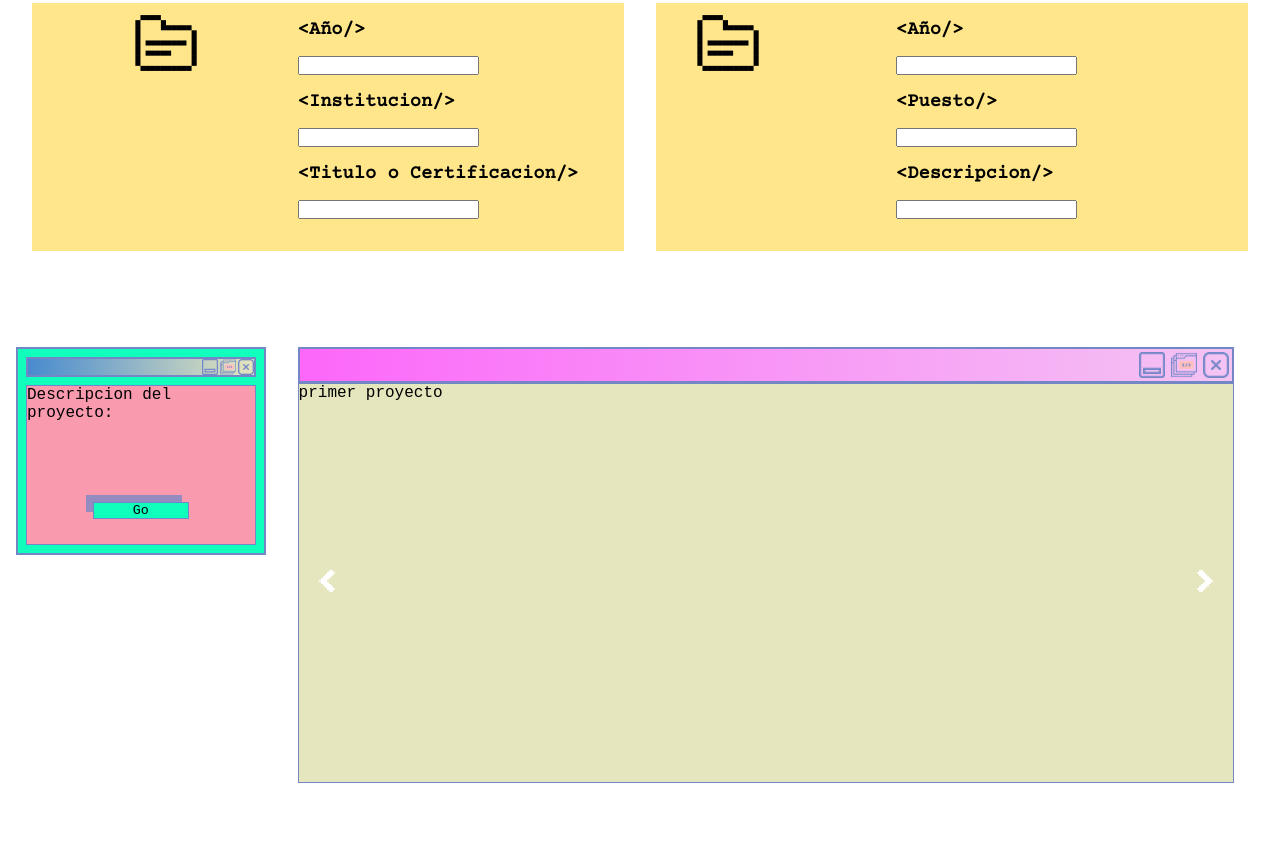
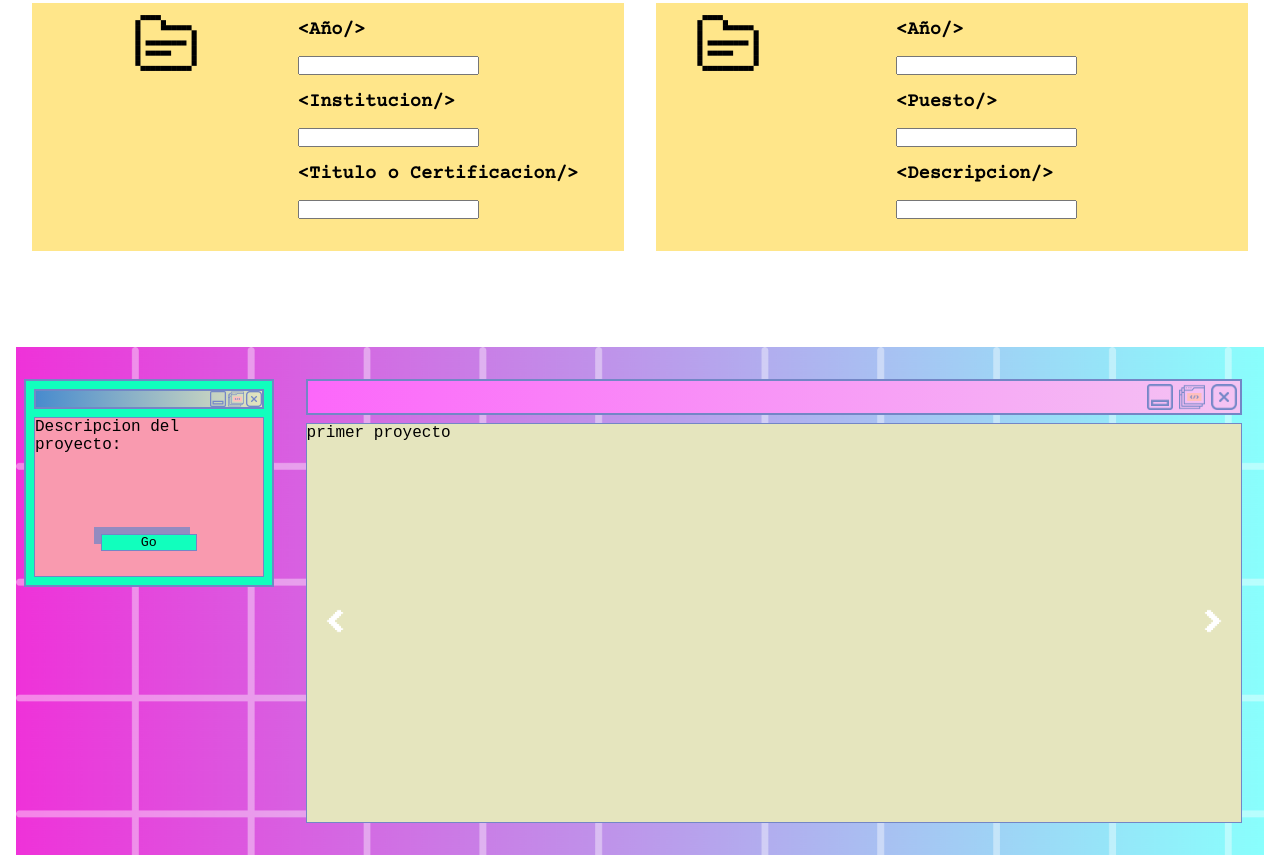
Before and after one commit to MITdesarrollo/front-portfolio-Arg, a website: page secciones/home.html in a window 1280 px wide. Shown: the part 2485-3340 px from the top of the page. Before the commit the page ends 3300 px from the top, so only its background shows below. Drawn offline with nearby package versions, Linux system fonts and the light colour scheme.

Commit message:
background

```diff
--- a/scss/component/_main-e.scss
+++ b/scss/component/_main-e.scss
@@ -3,7 +3,10 @@
 
 .proyectos{
     display: flex;
-    margin-bottom: 2rem;
+    padding-bottom: 2rem;
+
+    background-image: url(/images/carrusel/background.png);
+    background-size: cover;
 
 
 
@@ -13,6 +16,8 @@
         padding: 0.5em;
         height: 13em;
         background-color: #11FFBD;
+        margin-top: 2rem;
+        margin-left: 0.5rem;
         .barra{
             border: 2px solid $azul;
             display: flex;
@@ -36,6 +41,7 @@
             height: 10em;
             display: flex;
             flex-direction: column;
+
             p{
                 font-size: 1em;
             }
@@ -65,6 +71,7 @@
     .cont-carrusel{
         margin-left: 2em;
         width: 75%;
+        margin-top: 2rem;
 
         .barra-carrusel{
             border: 2px solid $azul;
@@ -81,7 +88,7 @@
         }
 
         #conteItemsCarrusel{
-
+            margin-top: 0.5rem;
             height: 25rem;
             overflow: hidden;
 
```
Also changed, not shown: css/style.css, images/carrusel/background.png (added), 1 other file.
